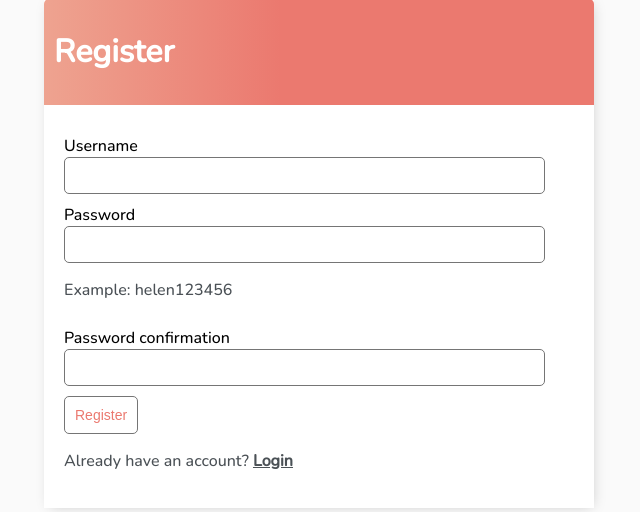
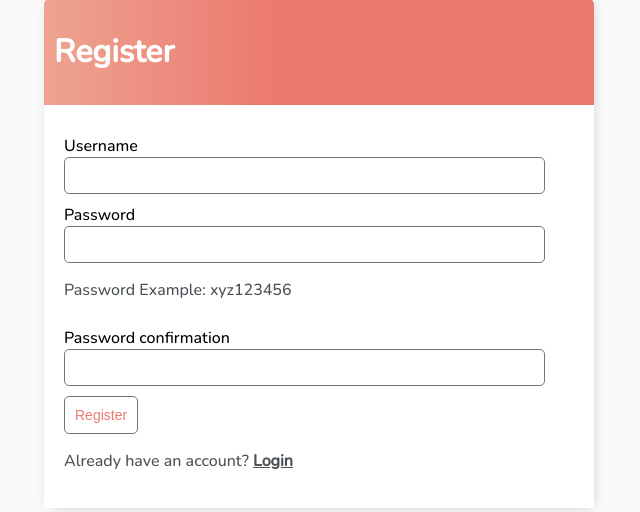
Before and after one commit to Tausif-H6/To-Do-app, a Django app: page /register/ in a window 1280 px wide. Shown: the part 59-571 px from the top of the page, without its empty margins (321-961 px from the left). Run offline with Django 3.2, Linux system fonts and the light colour scheme.

Commit message:
edit rgidter page

```diff
--- a/base/templates/base/register.html
+++ b/base/templates/base/register.html
@@ -14,7 +14,7 @@
         <label>{{form.password1.label}}</label>
         {{form.password1}}
 
-        <p>Example: helen123456</p>
+        <p>Password Example: xyz123456</p>
 
         <label>{{form.password2.label}}</label>
         {{form.password2}}
```
